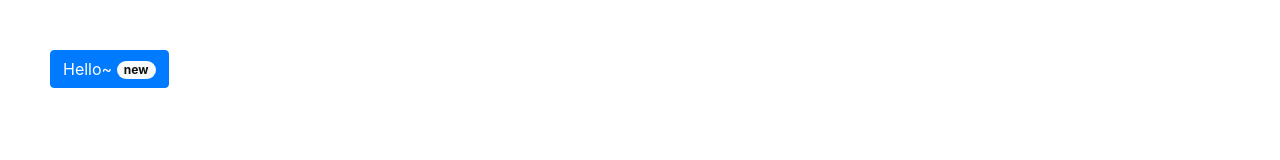
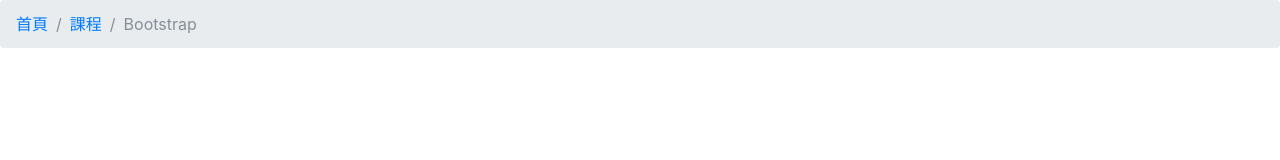
Before and after one commit to superclay/clay-bootstrap-4, a website: page index.html in a window 1280 px wide. Drawn offline with nearby package versions, Linux system fonts and the light colour scheme.

Commit message:
nav 導航路徑應用

```diff
--- a/index.html
+++ b/index.html
@@ -13,14 +13,13 @@
 	<script type="text/javascript" src="./script.js"></script>
 </head>
 <body>
-	<div class="component demo">
-		<button class="btn btn-primary">
-			Hello~
+	<nav>
+		<ol class="breadcrumb">
+			<li class="breadcrumb-item"><a href="#">首頁</a></li>
+			<li class="breadcrumb-item"><a href="#">課程</a></li>
+			<li class="breadcrumb-item active">Bootstrap</li>
 
-			<span class="badge badge-light badge-pill">new</span>
-
-		</button>
-
-	</div>
+		</ol>
+	</nav>
 </body>
 </html>
```
